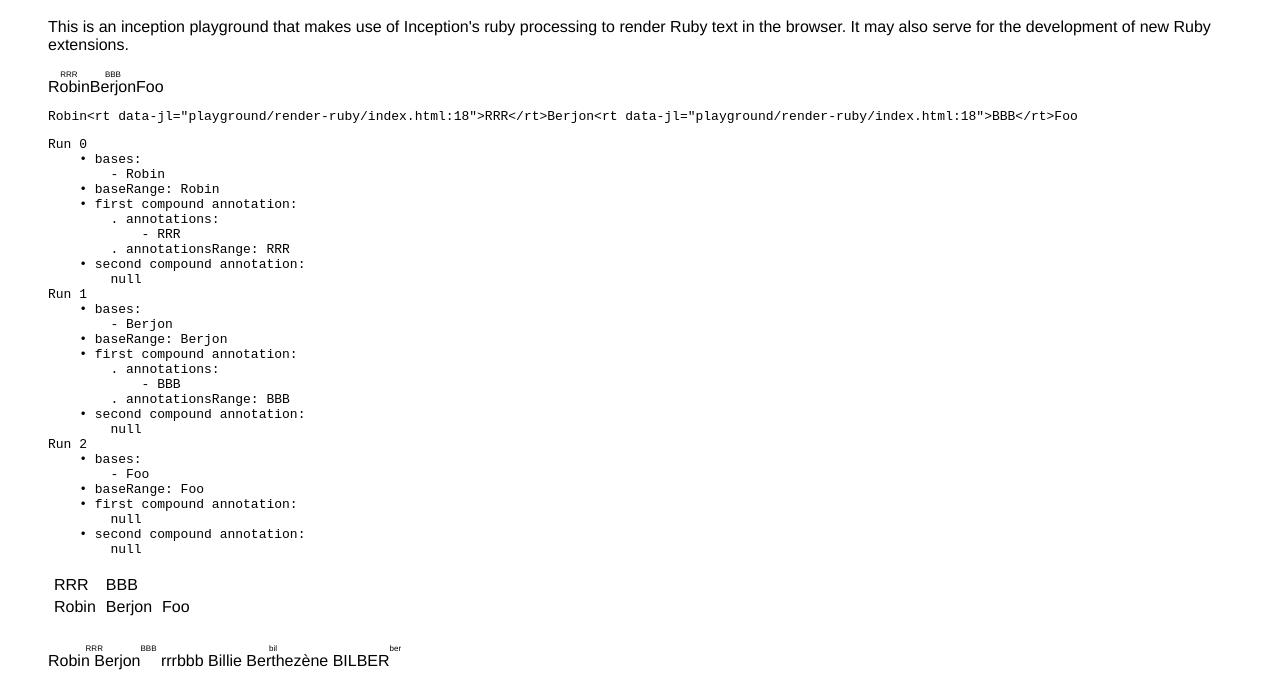
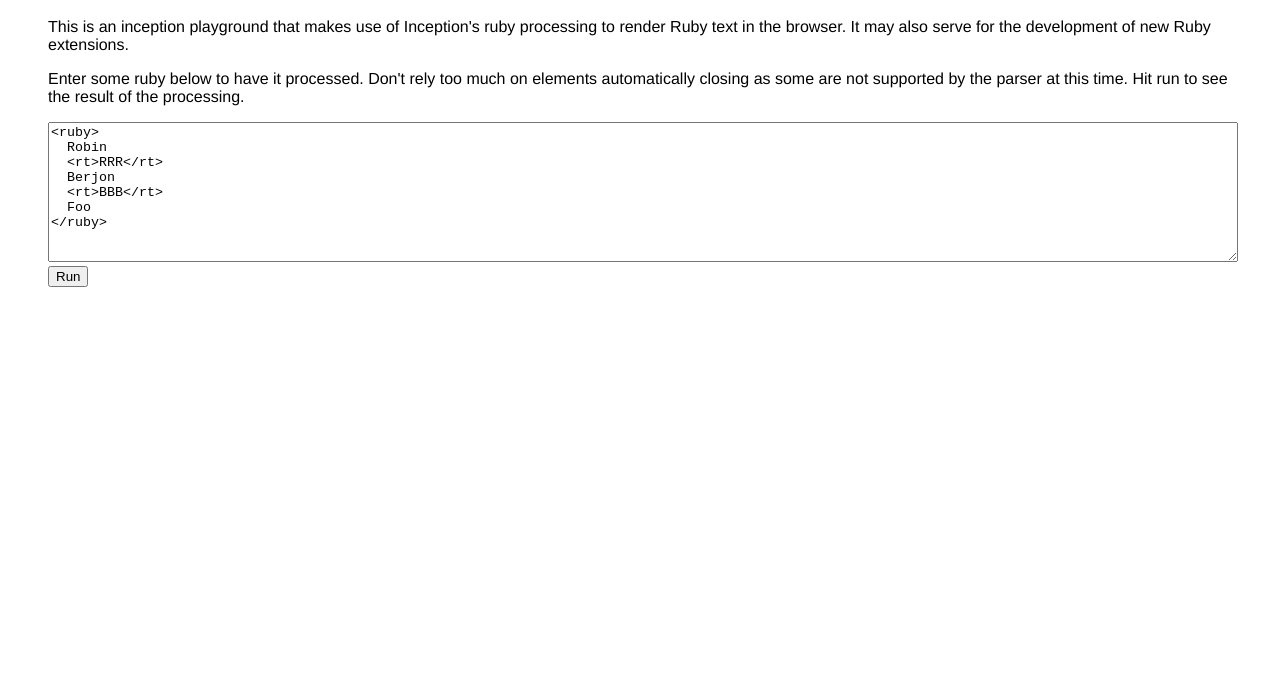
Before and after one commit to darobin/inception, a website with bundled scripts: page playground/render-ruby/index.html in a window 1280 px wide. Shown: the part 86-766 px from the top of the page. Built offline with nearby package versions, Linux system fonts and the light colour scheme.

Commit message:
ruby playground with textarea

```diff
--- a/playground/playground.css
+++ b/playground/playground.css
@@ -13,3 +13,11 @@ h1 {
     padding-bottom: 0.2em;
     border-bottom:  2px solid #fcc;
 }
+
+h2 {
+    border-bottom:  1px solid #fcc;
+}
+
+h3 {
+    color:  #999;
+}
--- a/playground/render-ruby/index.html
+++ b/playground/render-ruby/index.html
@@ -4,6 +4,12 @@
     <meta charset='utf-8'>
     <title>Render Ruby</title>
     <link rel='stylesheet' href='../playground.css'>
+    <style>
+      textarea {
+          width:  100%;
+          height: 10em;
+      }
+    </style>
   </head>
   <body>
     <h1>Render Ruby</h1>
@@ -12,28 +18,20 @@
       to render Ruby text in the browser. It may also serve for the development of
       new Ruby extensions.
     </p>
-    <!-- <button id=run>Run</button> -->
-    <section id='simple'>
-      <div class='ruby'>
-        <ruby>Robin<rt>RRR</rt>Berjon<rt>BBB</rt>Foo</ruby>
-      </div>
-    </section>
-    <section id='messy'>
-      <div class='ruby'>
-        <ruby>
-          Robin
-          <rb>Berjon</rb>
-          <rt>RRR</rt>
-          <rt>BBB</rt>
-          <rtc>rrr<rt>bbb</rt></rtc>
-          <rb>Billie</rb>
-          Berthezène
-          <rtc><rt>BIL</rt>BER</rtc>
-          <rt>bil</rt>
-          <rt>ber</rt>
-        </ruby>
-      </div>
-    </section>
+    <p>
+      Enter some ruby below to have it processed. Don't rely too much on elements automatically
+      closing as some are not supported by the parser at this time. Hit run to see the result of
+      the processing.
+    </p>
+    <textarea id='ruby'><ruby>
+  Robin
+  <rt>RRR</rt>
+  Berjon
+  <rt>BBB</rt>
+  Foo
+</ruby></textarea>
+    <button id='run'>Run</button>
+    <div id='results'></div>
     <script src='../../lib/helpers.js'></script>
     <script src='../../lib/dom/range.js'></script>
     <script src='../../lib/elements/ruby.js'></script>
--- a/playground/render-ruby/render-ruby.js
+++ b/playground/render-ruby/render-ruby.js
@@ -1,24 +1,20 @@
 /*global Inception*/
 
 (function ($) {
-    function render ($el) {
-        var $ruby = $el.find("ruby").first()
-        ,   $cont = $ruby.parent()
+    var $results = $("#results");
+    $("#run").click(function () {
+        $results.empty();
+        render($($("#ruby").val()), $results);
+    });
+
+    function render ($ruby, $cont) {
+        $cont.append("<h2>Results</h2>");
+        $cont.append("<h3>Ruby</h3>");
+        $cont.append($ruby);
         // don't use this one, as it'll blow up
         // ,   data = Inception.Elements.Ruby.segmentAndCategoriseRubyElement($ruby[0])
-        ,   data = Inception.Elements.Ruby.newSegmentAndCategoriseRubyElement($ruby[0])
-        ;
+        var data = Inception.Elements.Ruby.newSegmentAndCategoriseRubyElement($ruby[0]);
         // console.log(data);
-
-        // simple dump
-        var $pre = $("<pre></pre>");
-        $pre.text(dump(data));
-        $pre.insertAfter($cont);
-
-        // show source
-        var $src = $("<pre></pre>");
-        $src.text($ruby.html());
-        $src.insertAfter($cont);
 
         // home made rendering
         var $rootTable = $("<table></table>")
@@ -66,11 +62,18 @@
             $td.append($table);
             $rootTR.append($td);
         }
-        $rootTable.appendTo($cont.parent());
+        $cont.append("<h3>Table Rendering</h3>");
+        $rootTable.appendTo($cont);
+
+        // simple dump
+        var $pre = $("<pre></pre>");
+        $pre.text(dump(data));
+        $cont.append("<h3>Data Model Dump</h3>");
+        $pre.appendTo($cont);
     }
-    // XXX
-    //  - make this pretty
-    //  - use a text area that dumps the output (with several pre-configured sets to try)
+    function ssn (str) {
+        return str.replace(/\n/g, "\\n");
+    }
     function dump (runs) {
         var str = "";
         for (var i = 0, n = runs.length; i < n; i++) {
@@ -78,16 +81,16 @@
             str += "Run " + i + "\n";
             str += "    \u2022 bases:\n";
             for (var j = 0, m = run.bases.length; j < m; j++) {
-                str += "        - " + run.bases[j].range.toString() + "\n";
+                str += "        - <<" + ssn(run.bases[j].range.toString()) + ">>\n";
             }
-            str += "    \u2022 baseRange: " + run.baseRange.toString() + "\n";
+            str += "    \u2022 baseRange: <<" + ssn(run.baseRange.toString()) + ">>\n";
             str += "    \u2022 first compound annotation:\n";
             if (run.firstCompoundAnnotations) {
                 str += "        . annotations:\n";
                 for (var j = 0, m = run.firstCompoundAnnotations.annotations.length; j < m; j++) {
-                    str += "            - " + run.firstCompoundAnnotations.annotations[j].range.toString() + "\n";
+                    str += "            - <<" + ssn(run.firstCompoundAnnotations.annotations[j].range.toString()) + ">>\n";
                 }
-                str += "        . annotationsRange: " + run.firstCompoundAnnotations.range.toString() + "\n";
+                str += "        . annotationsRange: <<" + ssn(run.firstCompoundAnnotations.range.toString()) + ">>\n";
             }
             else {
                 str += "        null\n";
@@ -96,9 +99,9 @@
             if (run.secondCompoundAnnotations) {
                 str += "        . annotations:\n";
                 for (var j = 0, m = run.secondCompoundAnnotations.annotations.length; j < m; j++) {
-                    str += "            - " + run.secondCompoundAnnotations.annotations[j].range.toString() + "\n";
+                    str += "            - <<" + ssn(run.secondCompoundAnnotations.annotations[j].range.toString()) + ">>\n";
                 }
-                str += "        . annotationsRange: " + run.secondCompoundAnnotations.range.toString() + "\n";
+                str += "        . annotationsRange: <<" + ssn(run.secondCompoundAnnotations.range.toString()) + ">>\n";
             }
             else {
                 str += "        null\n";
@@ -106,12 +109,4 @@
         }
         return str;
     }
-
-    $(".ruby").each(function () {
-        render($(this));
-    });
-
-    // $("#run").click(function () {
-        // render("simple");
-    // });
 }(jQuery));
```
